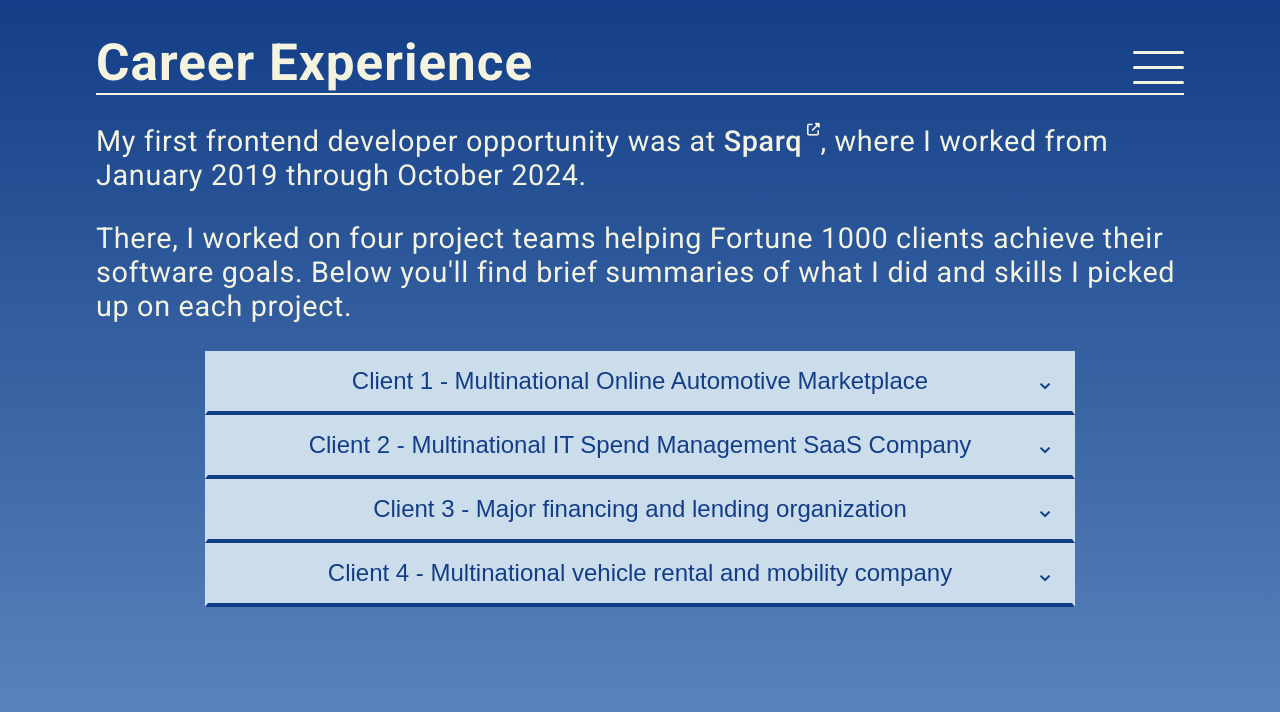
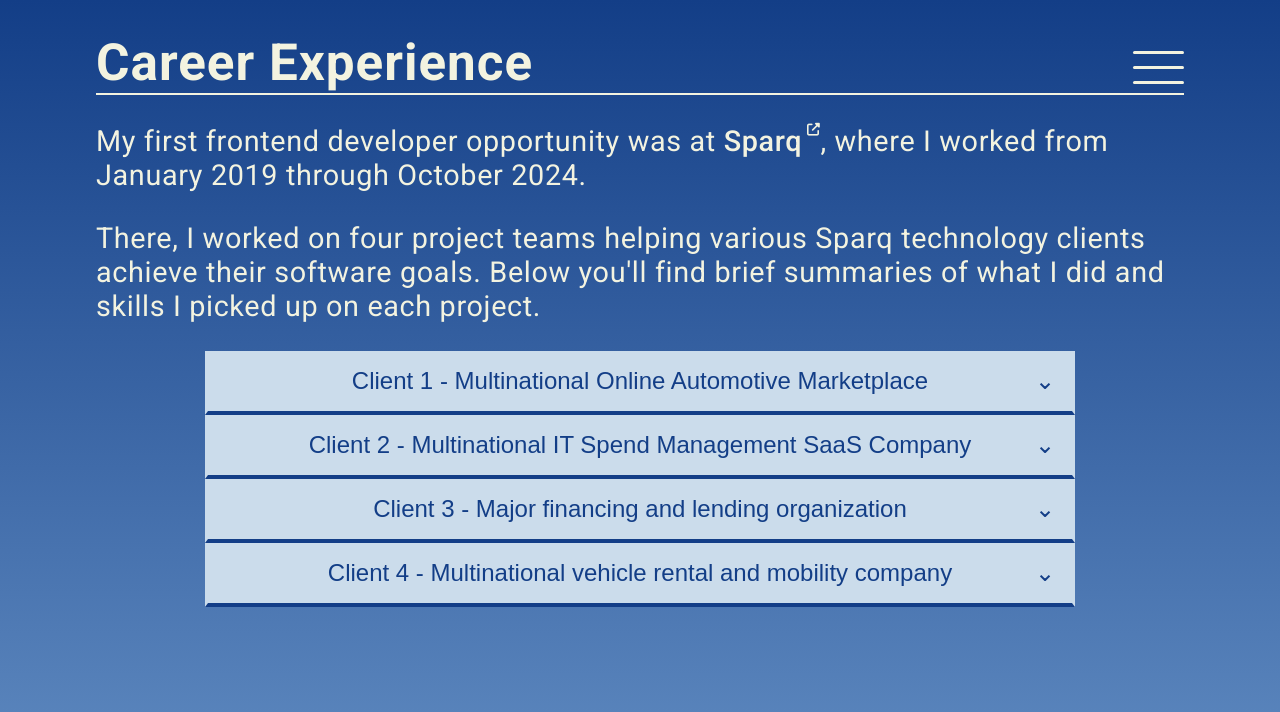
Before and after one commit to CoderAJ7470/portfolio, a React (Vite) app: page /portfolio/experience in a window 1280 px wide. Shown: the top 712 px of the page. Built offline with nearby package versions, Linux system fonts and the light colour scheme.

Commit message:
Made some small updates in wording

```diff
--- a/src/pages/CareerExperience.jsx
+++ b/src/pages/CareerExperience.jsx
@@ -59,9 +59,10 @@ const CareerExperience = () => {
             from January 2019 through October 2024.
           </p>
           <p>
-            There, I worked on four project teams helping Fortune 1000 clients
-            achieve their software goals. Below you'll find brief summaries of
-            what I did and skills I picked up on each project.
+            There, I worked on four project teams helping various Sparq
+            technology clients achieve their software goals. Below you'll find
+            brief summaries of what I did and skills I picked up on each
+            project.
           </p>
         </section>
 
```
Also changed, not shown: 1 other file (tests, documents, lock files or other folders).
